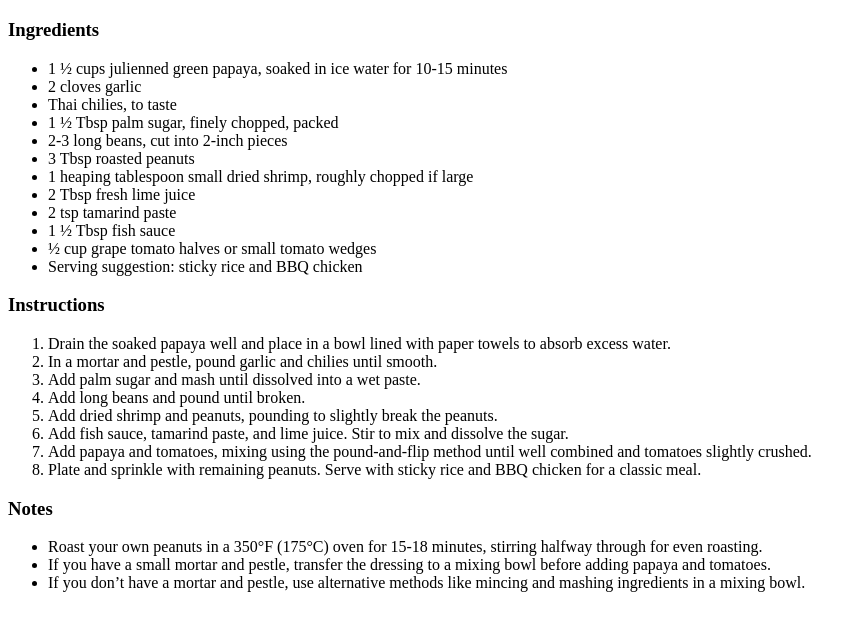
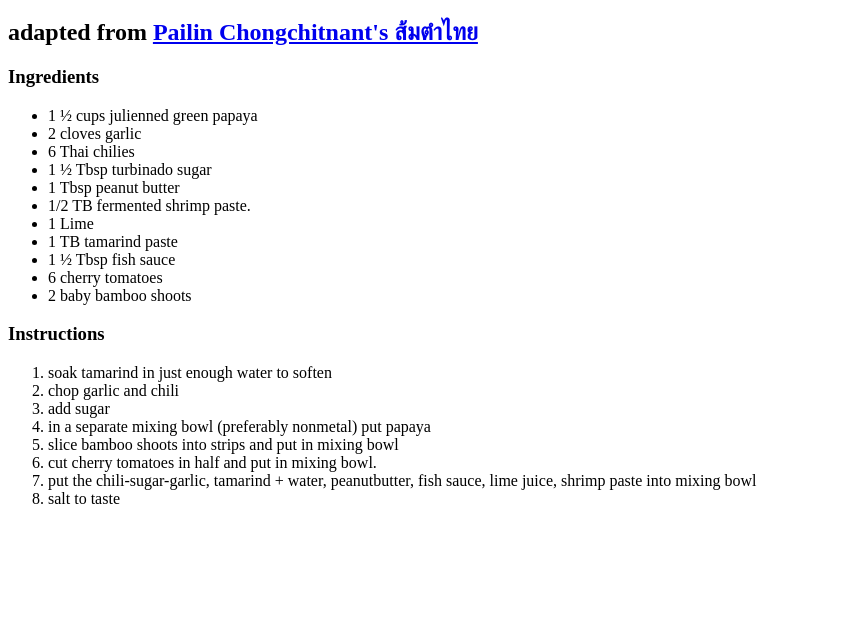
Before and after one commit to robjohncolson/robjohncolson.github.io, a plain HTML site: page papaya/index.html in a window 1280 px wide. Shown: the part 61-692 px from the top of the page, without its empty margins (0-866 px from the left). Drawn offline with Linux system fonts and the light colour scheme.

Commit message:
revised papaya

```diff
--- a/papaya/index.html
+++ b/papaya/index.html
@@ -8,41 +8,35 @@
 </head>
 <body>
     <h1>Thai Green Papaya Salad (Som Tum)</h1>
+    <h2>adapted from <a href="https://hot-thai-kitchen.com/papaya-salad-v3/">Pailin Chongchitnant's ส้มตำไทย</a></h2>
 
     <h3>Ingredients</h3>
     <ul>
-        <li>1 ½ cups julienned green papaya, soaked in ice water for 10-15 minutes</li>
+        <li>1 ½ cups julienned green papaya</li>
         <li>2 cloves garlic</li>
-        <li>Thai chilies, to taste</li>
-        <li>1 ½ Tbsp palm sugar, finely chopped, packed</li>
-        <li>2-3 long beans, cut into 2-inch pieces</li>
-        <li>3 Tbsp roasted peanuts</li>
-        <li>1 heaping tablespoon small dried shrimp, roughly chopped if large</li>
-        <li>2 Tbsp fresh lime juice</li>
-        <li>2 tsp tamarind paste</li>
+        <li>6 Thai chilies</li>
+        <li>1 ½ Tbsp turbinado sugar</li>
+        <li>1 Tbsp peanut butter</li>
+        <li>1/2 TB fermented shrimp paste.</li>
+        <li>1 Lime</li>
+        <li>1 TB tamarind paste</li>
         <li>1 ½ Tbsp fish sauce</li>
-        <li>½ cup grape tomato halves or small tomato wedges</li>
-        <li>Serving suggestion: sticky rice and BBQ chicken</li>
+        <li>6 cherry tomatoes</li>
+        <li>2 baby bamboo shoots</li>
     </ul>
 
     <h3>Instructions</h3>
     <ol>
-        <li>Drain the soaked papaya well and place in a bowl lined with paper towels to absorb excess water.</li>
-        <li>In a mortar and pestle, pound garlic and chilies until smooth.</li>
-        <li>Add palm sugar and mash until dissolved into a wet paste.</li>
-        <li>Add long beans and pound until broken.</li>
-        <li>Add dried shrimp and peanuts, pounding to slightly break the peanuts.</li>
-        <li>Add fish sauce, tamarind paste, and lime juice. Stir to mix and dissolve the sugar.</li>
-        <li>Add papaya and tomatoes, mixing using the pound-and-flip method until well combined and tomatoes slightly crushed.</li>
-        <li>Plate and sprinkle with remaining peanuts. Serve with sticky rice and BBQ chicken for a classic meal.</li>
+        <li>soak tamarind in just enough water to soften</li>
+        <li>chop garlic and chili</li>
+        <li>add sugar</li>
+        <li>in a separate mixing bowl (preferably nonmetal) put papaya</li>
+        <li>slice bamboo shoots into strips and put in mixing bowl</li>
+        <li>cut cherry tomatoes in half and put in mixing bowl.</li>
+        <li>put the chili-sugar-garlic, tamarind + water, peanutbutter, fish sauce, lime juice, shrimp paste into mixing bowl</li>
+        <li>salt to taste</li>
     </ol>
 
-    <h3>Notes</h3>
-    <ul>
-        <li>Roast your own peanuts in a 350°F (175°C) oven for 15-18 minutes, stirring halfway through for even roasting.</li>
-        <li>If you have a small mortar and pestle, transfer the dressing to a mixing bowl before adding papaya and tomatoes.</li>
-        <li>If you don’t have a mortar and pestle, use alternative methods like mincing and mashing ingredients in a mixing bowl.</li>
-    </ul>
 
 </body>
 </html>
```
